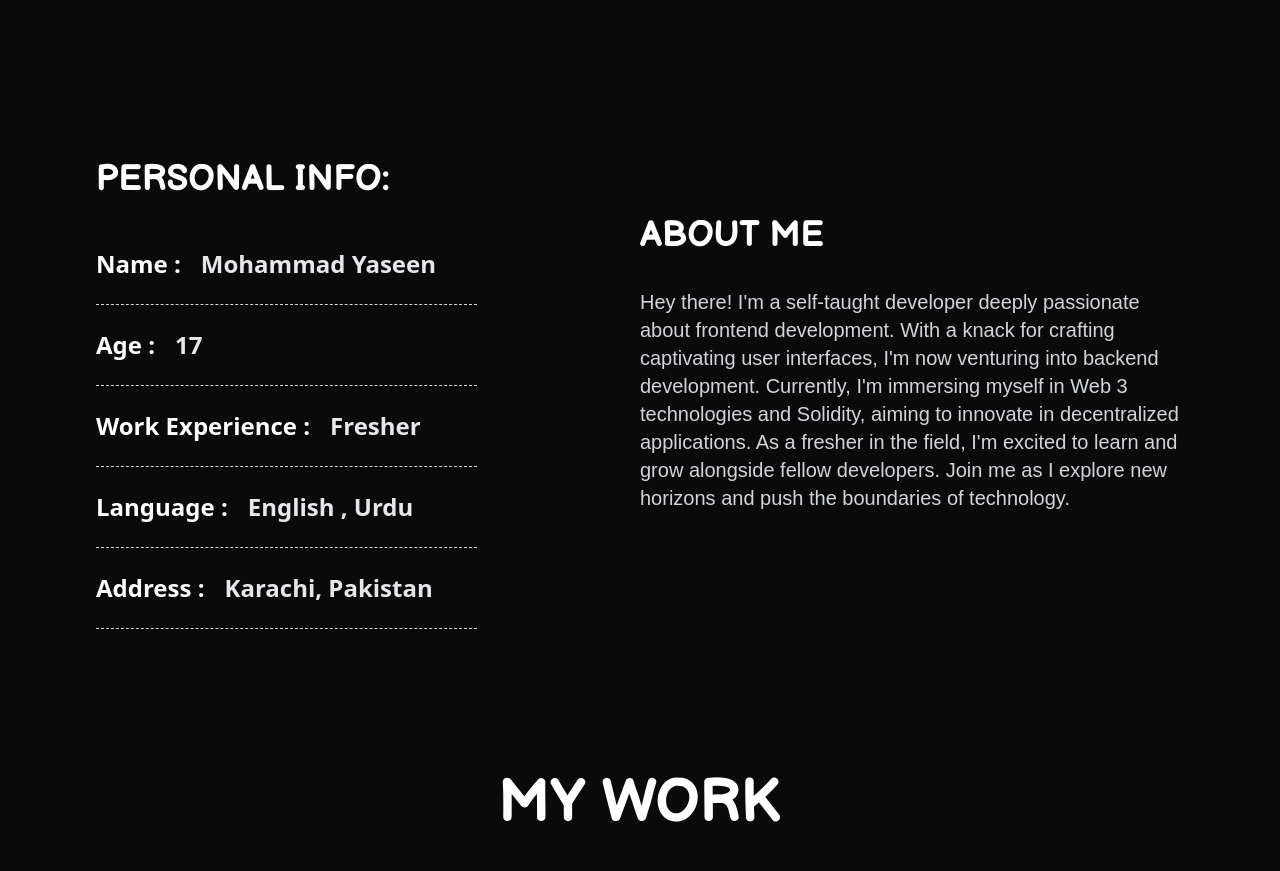
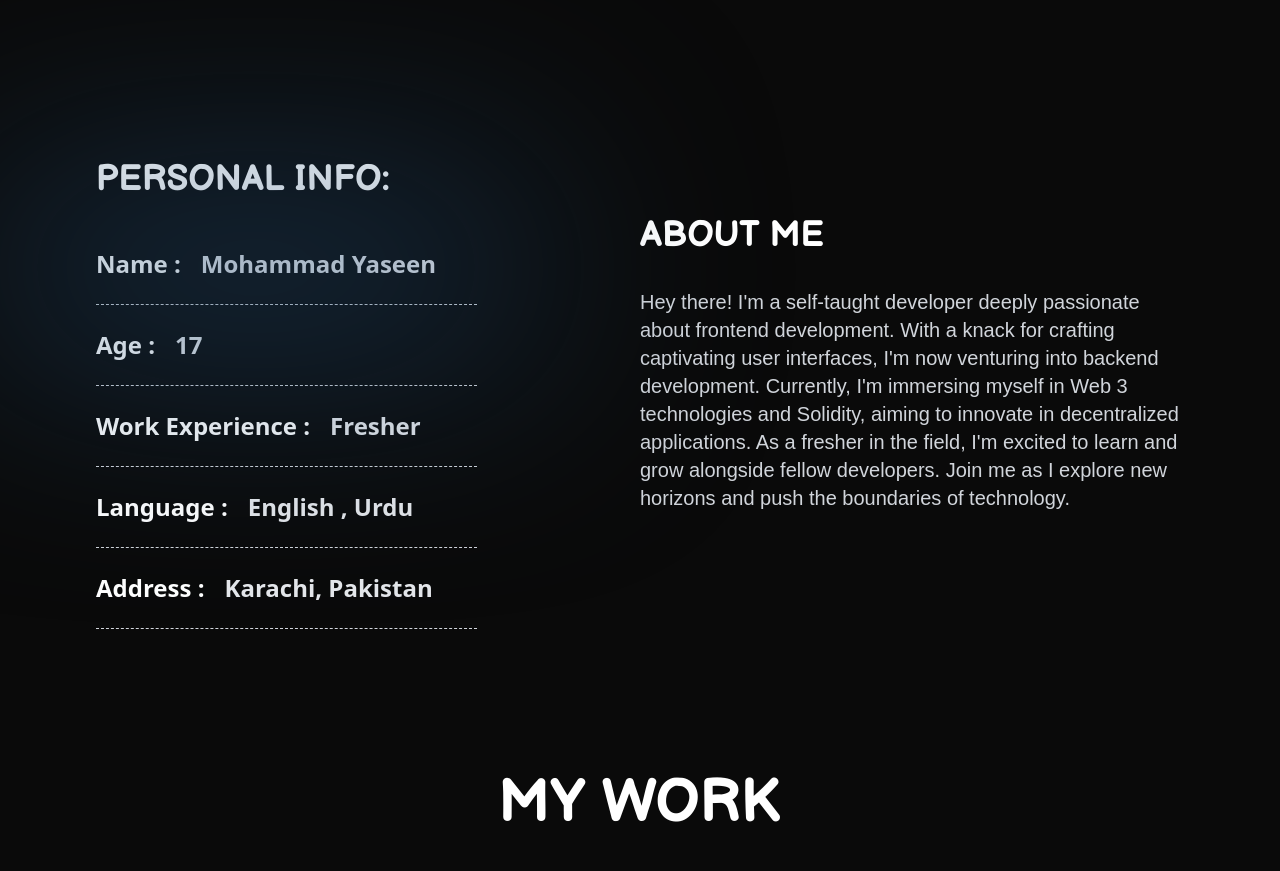
Before and after one commit to Mohammad-Yaseen69/Portfolio, a React (Vite) app: page / in a window 1280 px wide. Shown: the part 1640-2511 px from the top of the page. Built offline with nearby package versions, Linux system fonts and the light colour scheme; a web font is replaced by a local one.

Commit message:
Adding Gradients

```diff
--- a/src/components/About/About.jsx
+++ b/src/components/About/About.jsx
@@ -6,7 +6,7 @@ const About = () => {
         <Section id="about">
             <div className='flex max-md:flex-col items-start  h-full  relative my-36'>
 
-                <div className='w-full md:w-1/2 max-md:order-2 max-md:my-24'>
+                <div className='w-full md:w-1/2 max-md:order-2 max-xs:my-16 max-md:my-24'>
                     <h1 className='font-bold font-Balsamiq uppercase text-start text-white text-4xl my-6'>Personal Info:</h1>
                     {personalInfo.map(info => (
                         <div className='py-6 w-full sm:w-[70%] border-b border-dashed border-gray-300'>
@@ -19,11 +19,12 @@ const About = () => {
                 <div className='md:w-1/2 max-md:order-1'>
                     <div className='md:translate-y-20'>
                         <h1 className='font-bold font-Balsamiq uppercase text-start text-white text-4xl mb-8'>About me</h1>
-                        <p className='text-gray-300  font-Code text-start  text-xl'>
+                        <p className='text-gray-300  font-Code text-start  xs:text-xl'>
                             Hey there! I'm a self-taught developer deeply passionate about frontend development. With a knack for crafting captivating user interfaces, I'm now venturing into backend development. Currently, I'm immersing myself in Web 3 technologies and Solidity, aiming to innovate in decentralized applications. As a fresher in the field, I'm excited to learn and grow alongside fellow developers. Join me as I explore new horizons and push the boundaries of technology.
                         </p>
                     </div>
                 </div>
+                <div className="absolute w-[50%] h-[40%] bottom-0 blue__gradient z-0 -left-28 top-0"></div>
             </div>
         </Section>
     )
--- a/src/index.css
+++ b/src/index.css
@@ -80,3 +80,9 @@ body ,html{
    .button:active {
     filter: brightness(.8);
    }
+
+
+   .blue__gradient {
+    background: linear-gradient(180deg, rgba(188, 165, 255, 0) 0%, #214d76 100%);
+    filter: blur(123px);
+  }
```
